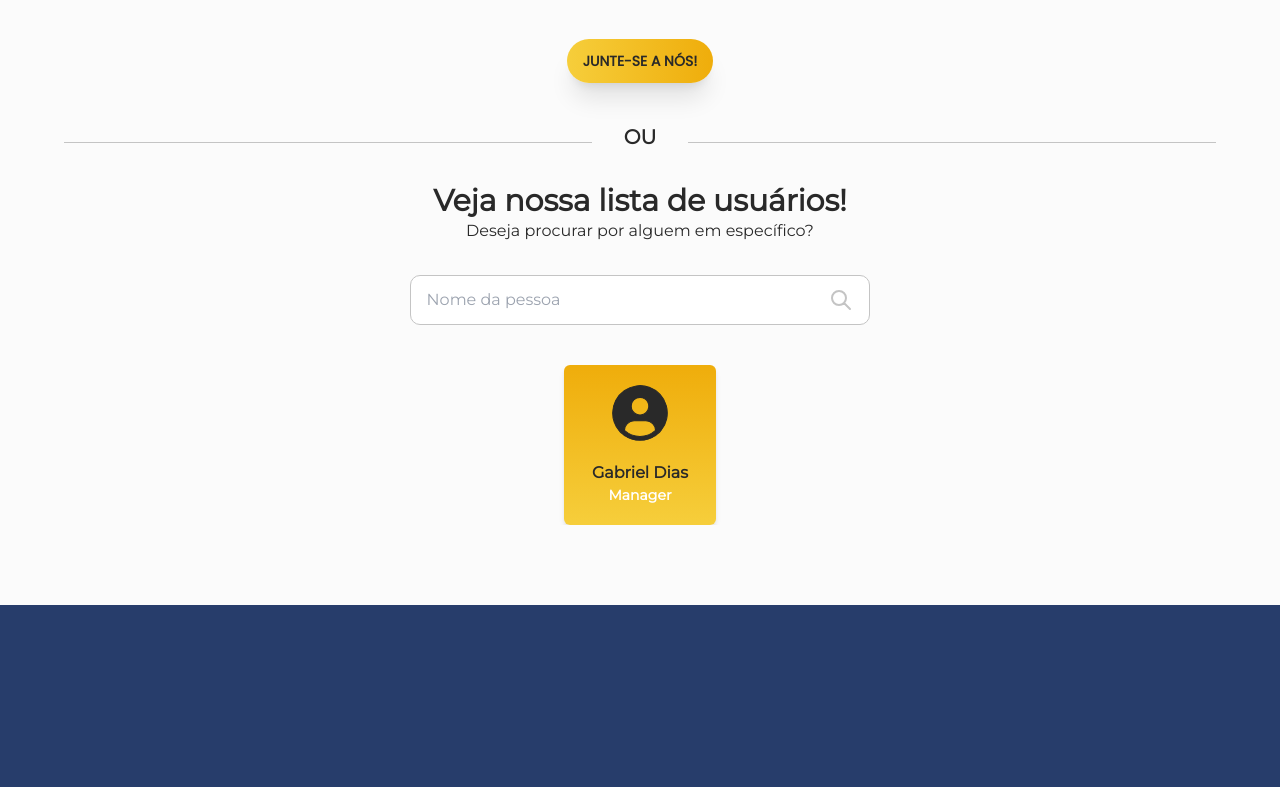
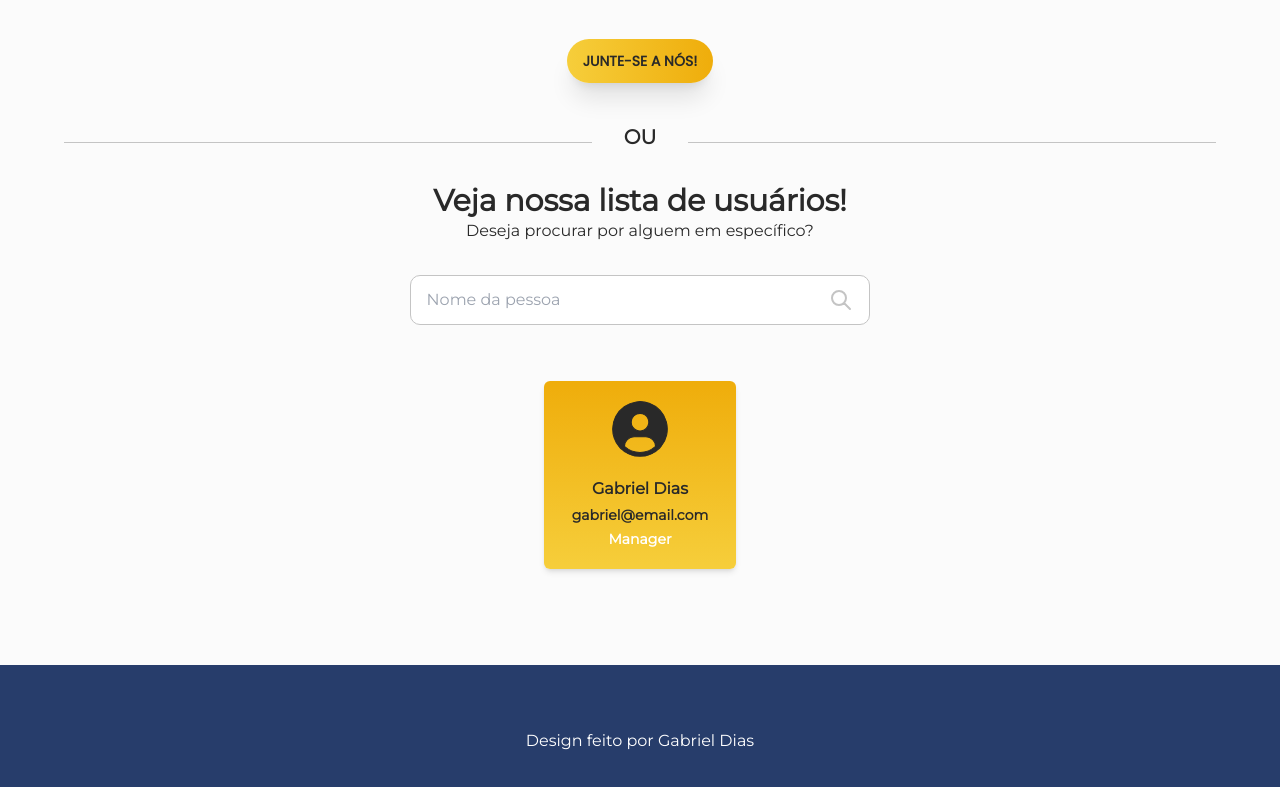
Before and after one commit to DiasBriel/garantti-teste-frontend, a React (Create React App) app: page / in a window 1280 px wide. Shown: the part 815-1602 px from the top of the page. Before the commit the page ends 1420 px from the top, so only its background shows below. Built offline with nearby package versions, Linux system fonts and the light colour scheme.

Commit message:
Footer adicionado

```diff
--- a/src/App.tsx
+++ b/src/App.tsx
@@ -1,3 +1,4 @@
+import Footer from "./components/Footer";
 import Header from "./components/Header";
 import LandingPage from "./pages/LandingPage";
 
@@ -6,6 +7,7 @@ function App() {
     <div>
       <Header />
       <LandingPage />
+      <Footer />
     </div>
   );
 }
--- /dev/null
+++ b/src/components/Footer.tsx
@@ -0,0 +1,9 @@
+const Footer = () => {
+  return (
+    <div className="bg-primary text-center text-white py-16">
+      Design feito por Gabriel Dias
+    </div>
+  );
+};
+
+export default Footer;
--- a/src/components/LandingPageComponents/Users.tsx
+++ b/src/components/LandingPageComponents/Users.tsx
@@ -18,8 +18,9 @@ const Users = () => {
       <ScrollableList>
         <Card colorful className="space-y-5">
           <ProfileIcon />
-          <div className="flex flex-col items-center">
+          <div className="flex flex-col items-center space-y-1">
             <span className="text-base font-semibold">Gabriel Dias</span>
+            <span className="text-sm font-semibold">gabriel@email.com</span>
             <span className="text-sm text-white font-bold">Manager</span>
           </div>
         </Card>
--- a/src/components/ScrollableList/index.tsx
+++ b/src/components/ScrollableList/index.tsx
@@ -12,7 +12,7 @@ const ScrollableList = ({ children }: Props) => {
       <GradientEffect />
       <div
         className="flex md:flex-wrap md:justify-center
-       whitespace-nowrap gap-5 px-8 overflow-x-scroll scrollbar-hide"
+       whitespace-nowrap gap-5 px-8 py-4 overflow-x-scroll scrollbar-hide"
       >
         {children}
       </div>
```
